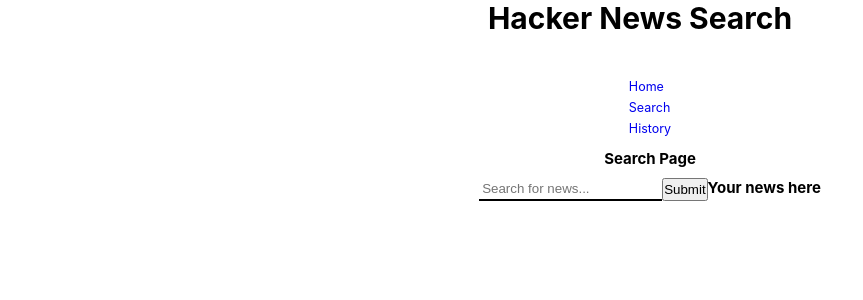
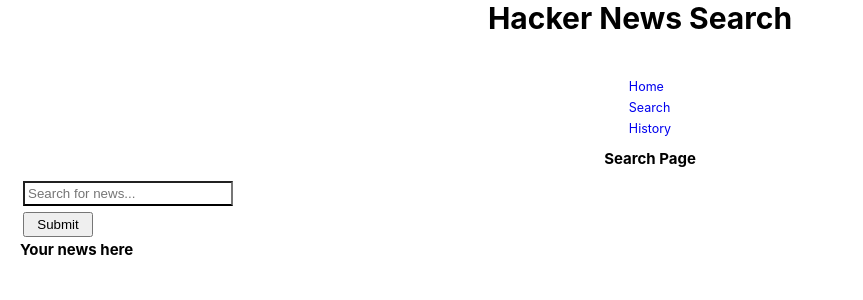
Before and after one commit to lucsedirae/hacker-news-search, a React (Create React App) app: page /search in a window 1280 px wide. Shown: the top 300 px of the page, without its empty margins (0-863 px from the left). Built offline with nearby package versions, Linux system fonts and the light colour scheme.

Commit message:
Updated readme

```diff
--- a/src/App.css
+++ b/src/App.css
@@ -29,9 +29,10 @@ html {
 }
 
 input[type='text'] {
-  border: none;
   border-bottom: 2px solid black;
   padding: 3px;
+  width: 20rem;
+  margin: 3px;
 }
 
 li {
@@ -45,7 +46,7 @@ li {
 }
 
 .btn {
-  width: 10rem;
+  width: 6rem;
   margin: 3px;
   padding: 3px;
 }
@@ -66,6 +67,10 @@ li {
   color: var(--disabled);
 }
 
+.flex-col {
+  flex-direction: column;
+}
+
 .link {
   text-decoration: none;
   font-size: var(--text);
@@ -79,7 +84,6 @@ li {
 .news-card {
   justify-content: left;
   height: 18rem;
-  flex-direction: column;
 }
 
 .tag {
--- a/src/components/search/Search.js
+++ b/src/components/search/Search.js
@@ -1,17 +1,23 @@
+//* Dependencies
 import React, { Fragment, useContext } from 'react';
 import { SearchContext } from '../../context/SearchContext';
 import axios from 'axios';
 
+//* Custom components
 import Results from './Results';
 
+//* Exported component
 const Search = () => {
+  //* Imports state from context
   const { query, setQuery, setResults, setHistory, history } =
     useContext(SearchContext);
 
+    //* Sets query value on input change
   const handleChange = (e) => {
     setQuery(e.target.value);
   };
 
+  //* Requests search results from API and adds query to history state
   const handleSubmit = async (e) => {
     e.preventDefault();
     await axios
@@ -25,7 +31,7 @@ const Search = () => {
   return (
     <Fragment>
       <h2>Search Page</h2>
-      <div className='container'>
+      <div className='container flex-col'>
         <input
           type='text'
           id='search'
@@ -34,7 +40,7 @@ const Search = () => {
           onChange={handleChange}
         />
 
-        <button onClick={handleSubmit} type='submit'>
+        <button onClick={handleSubmit} type='submit' className='btn'>
           Submit
         </button>
         <Results />
```
Also changed, not shown: 1 other file (tests, documents, lock files or other folders).
